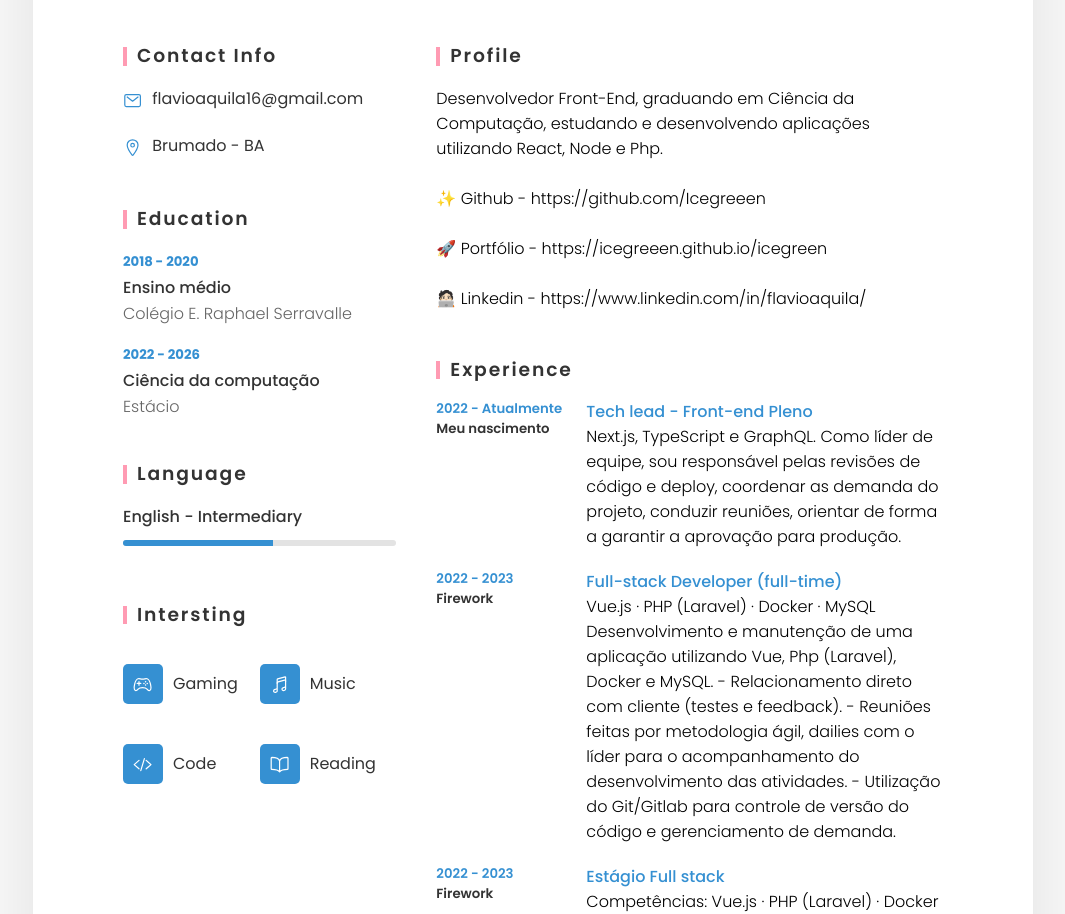
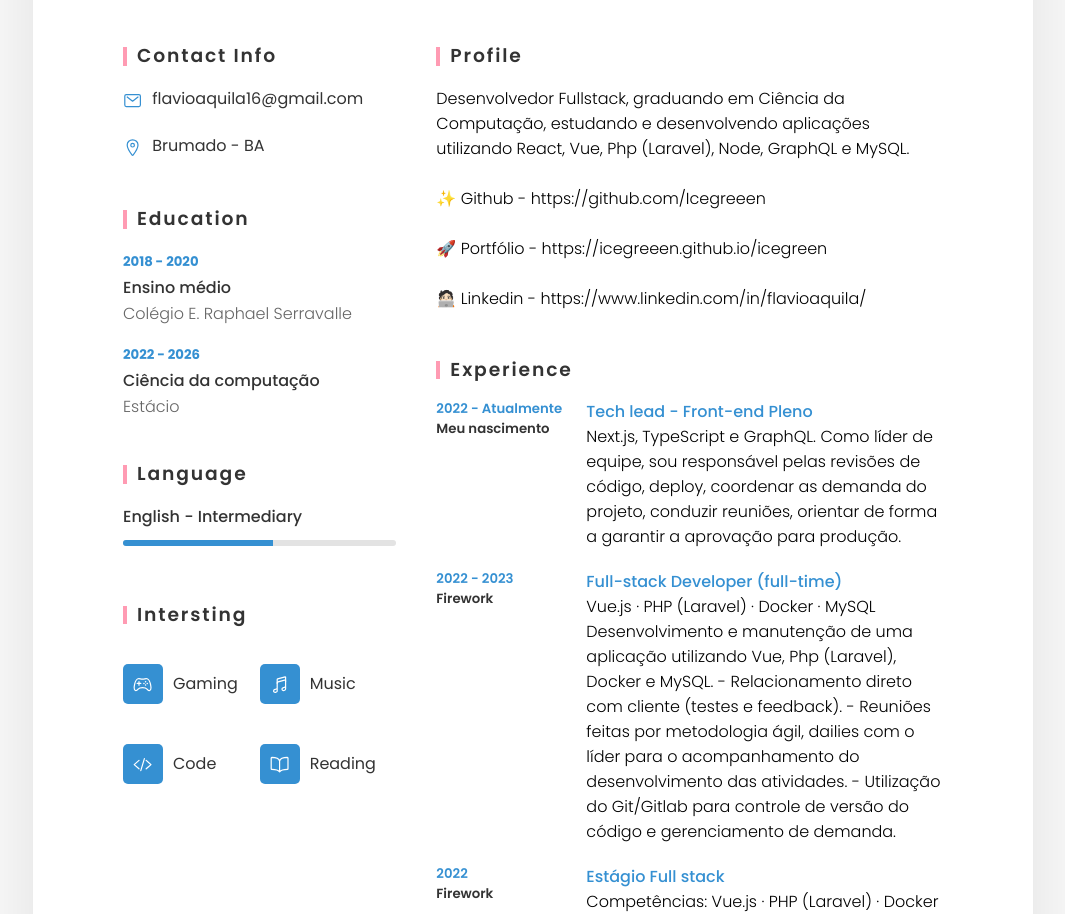
Before and after one commit to Icegreeen/my-cv, a plain HTML site: page index.html in a window 1280 px wide. Shown: the part 293-1207 px from the top of the page, without its empty margins (107-1172 px from the left). Drawn offline with nearby package versions, Linux system fonts and the light colour scheme.

Commit message:
Update index.html

```diff
--- a/index.html
+++ b/index.html
@@ -92,7 +92,7 @@
                 <div class="about">
                     <h3>Profile</h3>
                     <p>
-                       Desenvolvedor Front-End, graduando em Ciência da Computação, estudando e desenvolvendo aplicações utilizando React, Node e Php.
+                       Desenvolvedor Fullstack, graduando em Ciência da Computação, estudando e desenvolvendo aplicações utilizando React, Vue, Php (Laravel), Node, GraphQL e MySQL.
                         <br> <br>
                         ✨ Github - https://github.com/Icegreeen <br><br>
                         🚀 Portfólio - https://icegreeen.github.io/icegreen <br><br>
@@ -108,7 +108,7 @@
                         </div>
                         <div class="text">
                             <h4>Tech lead - Front-end Pleno</h4>
-                            <p>Next.js, TypeScript e GraphQL. Como líder de equipe, sou responsável pelas revisões de código e deploy, coordenar as demanda do projeto, conduzir reuniões, orientar de forma a garantir a aprovação para produção.</p>
+                            <p>Next.js, TypeScript e GraphQL. Como líder de equipe, sou responsável pelas revisões de código, deploy, coordenar as demanda do projeto, conduzir reuniões, orientar de forma a garantir a aprovação para produção.</p>
                         </div>
                     </div>
                     <div class="box">
@@ -127,7 +127,7 @@
                     </div>
                     <div class="box">
                         <div class="year-company">
-                            <h5>2022 - 2023</h5>
+                            <h5>2022</h5>
                             <h5>Firework</h5>
                         </div>
                         <div class="text">
```
